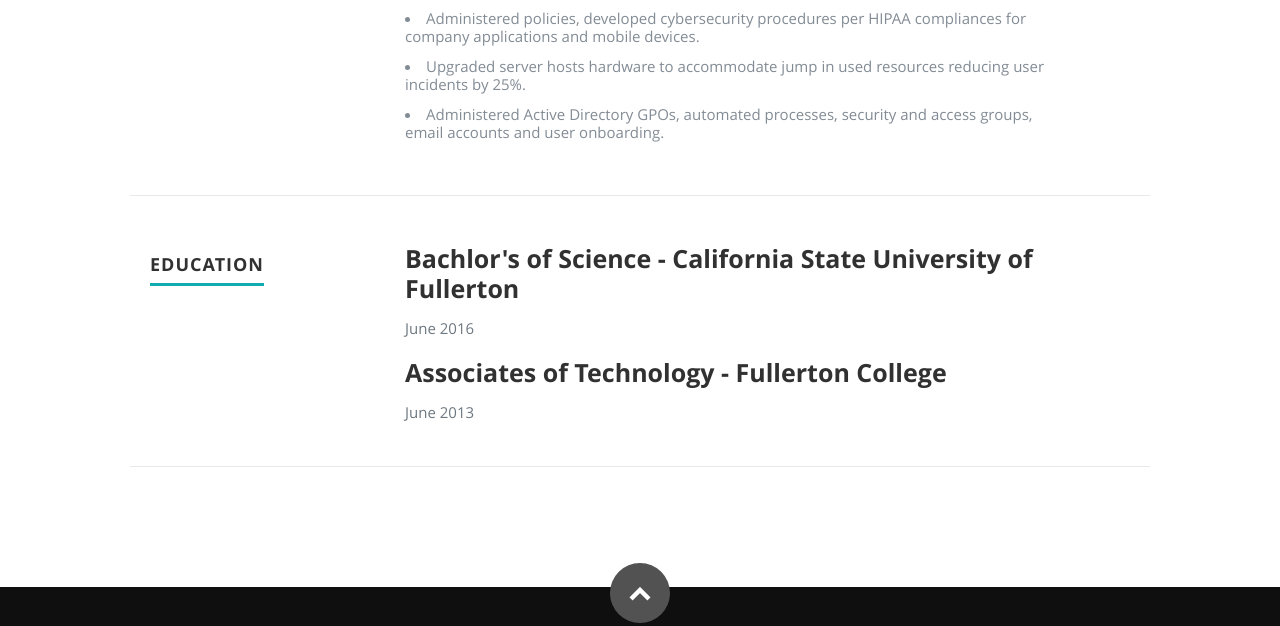
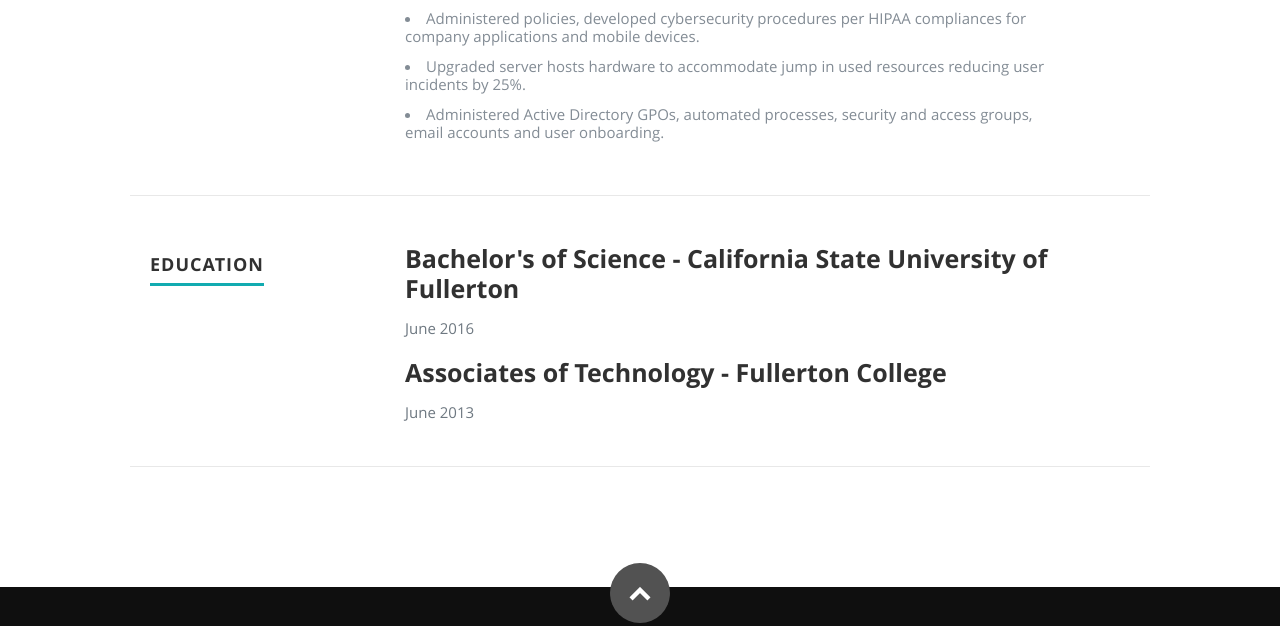
Before and after one commit to mc-hall/azure-resume, a plain HTML site: page index.html in a window 1280 px wide. Shown: the part 2707-3333 px from the top of the page. Drawn offline with nearby package versions, Linux system fonts and the light colour scheme; files that its build step writes are made by us from their sources; files whose address does not match are found by name.

```diff
--- a/index.html
+++ b/index.html
@@ -268,7 +268,7 @@
 
                <div class="twelve columns">
 
-                  <h3>Bachlor's of Science - California State University of Fullerton</h3>
+                  <h3>Bachelor's of Science - California State University of Fullerton</h3>
                   <p class="info"><em class="date">June 2016</em></p>
 
                </div>
```
